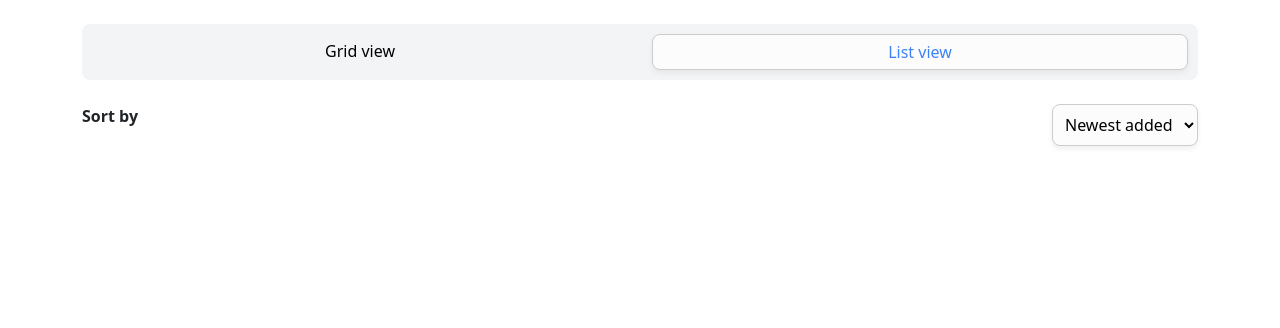
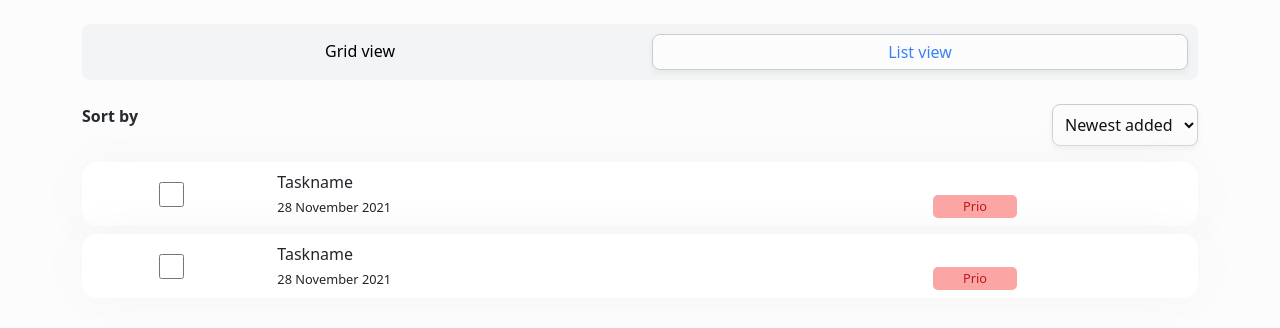
Before and after one commit to ckrook/TodoApp, a website: page index.html in a window 1280 px wide. Drawn offline with nearby package versions, Linux system fonts and the light colour scheme.

Commit message:
Added task component

```diff
--- a/index.html
+++ b/index.html
@@ -42,6 +42,40 @@
             </div>
           </div>
         </div>
+        <div id="tasks">
+          <div class="task mb-2">
+            <div class="row">
+              <div
+                class="col-2 d-flex justify-content-center align-items-center"
+              >
+                <input type="checkbox" class="checkmark" />
+              </div>
+              <div class="col-7">
+                <p>Taskname</p>
+                <time>28 November 2021</time>
+              </div>
+              <div class="col-3 d-flex align-items-end">
+                <span class="priority high">Prio</span>
+              </div>
+            </div>
+          </div>
+          <div class="task">
+            <div class="row">
+              <div
+                class="col-2 d-flex justify-content-center align-items-center"
+              >
+                <input type="checkbox" class="checkmark" />
+              </div>
+              <div class="col-7">
+                <p>Taskname</p>
+                <time>28 November 2021</time>
+              </div>
+              <div class="col-3 d-flex align-items-end">
+                <span class="priority high">Prio</span>
+              </div>
+            </div>
+          </div>
+        </div>
       </div>
     </div>
     <script src="main.js"></script>
--- a/sass/components/_tasks.scss
+++ b/sass/components/_tasks.scss
@@ -0,0 +1,23 @@
+#tasks {
+  .task {
+    background-color: $white;
+    padding: 8px;
+    box-shadow: 0px 0px 50px 1px #f5f5f5;
+    border-radius: 15px;
+    .checkmark {
+      background: #ffffff;
+      border: 3px solid #3b82f6;
+      box-sizing: border-box;
+      border-radius: 28px;
+      height: 25px;
+      width: 25px;
+      background-color: #eee;
+    }
+    time {
+      font-size: 0.8em;
+    }
+    .priority {
+      font-size: 0.8em;
+    }
+  }
+}
--- a/sass/resets/_mixins.scss
+++ b/sass/resets/_mixins.scss
@@ -1,3 +1,3 @@
-@import "resets";
 @import "variables";
 @import "buttons";
+@import "resets";
--- a/sass/resets/_resets.scss
+++ b/sass/resets/_resets.scss
@@ -11,3 +11,7 @@
   // -moz-transition: all 0.5s ease-in-out;
   // -webkit-transition: all 0.5s ease-in-out;
 }
+
+body {
+  background-color: $white2;
+}
```
Also changed, not shown: css/main.css, 1 other file.
